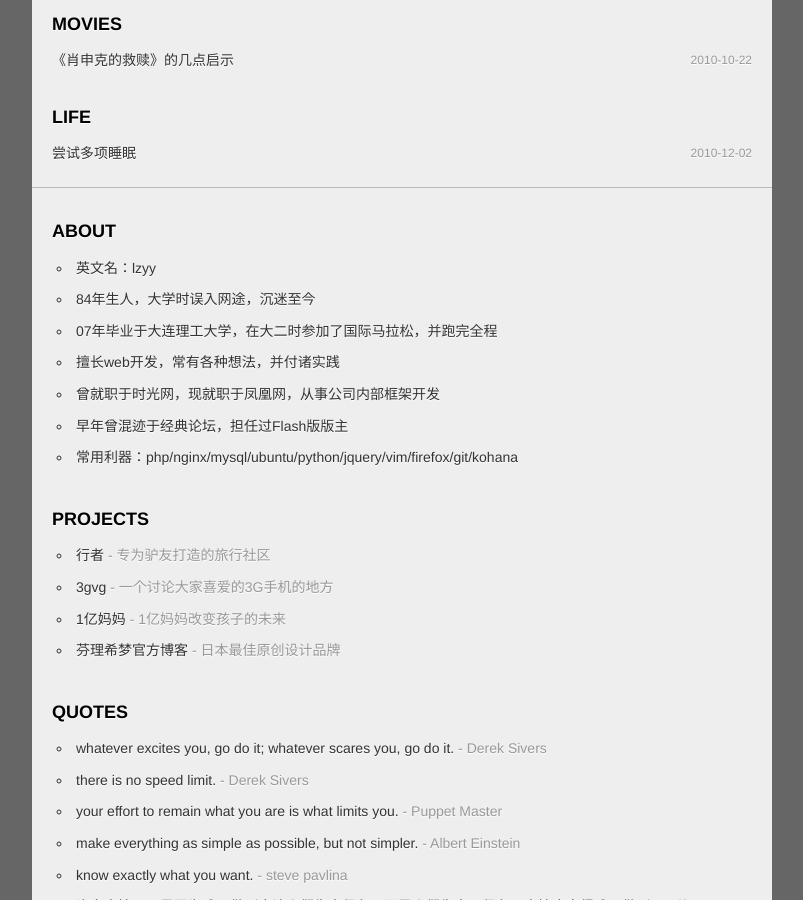
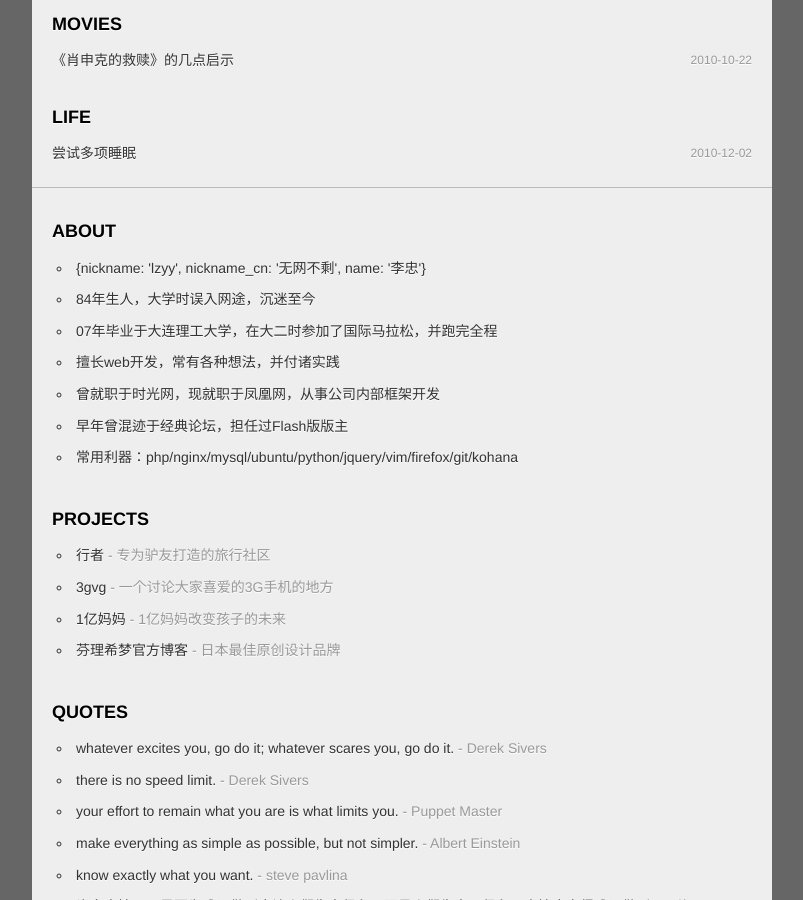
Before and after one commit to limboy/lzyy.github.com, a Jekyll site: the page built from index.html, in a window 1280 px wide and 900 px high, scrolled down 1432 px. Shown: the whole window, without its empty margins (238-1041 px from the left). Built offline with Jekyll 4.4.1, drawn with Linux system fonts in a browser that asks for light colours; Markdown is read by kramdown in place of the engine named in the settings.

Commit message:
edit profile

```diff
--- a/_layouts/default.html
+++ b/_layouts/default.html
@@ -36,7 +36,7 @@
 
 			<p class="nav" id="about">ABOUT</p>
 			<ul class="index">
-				<li>英文名：lzyy</li>
+				<li>{nickname: 'lzyy', nickname_cn: '无网不剩', name: '李忠'}</li>
 				<li>84年生人，大学时误入网途，沉迷至今</li>
 				<li>07年毕业于大连理工大学，在大二时参加了国际马拉松，并跑完全程</li>
 				<li>擅长web开发，常有各种想法，并付诸实践</li>
```
